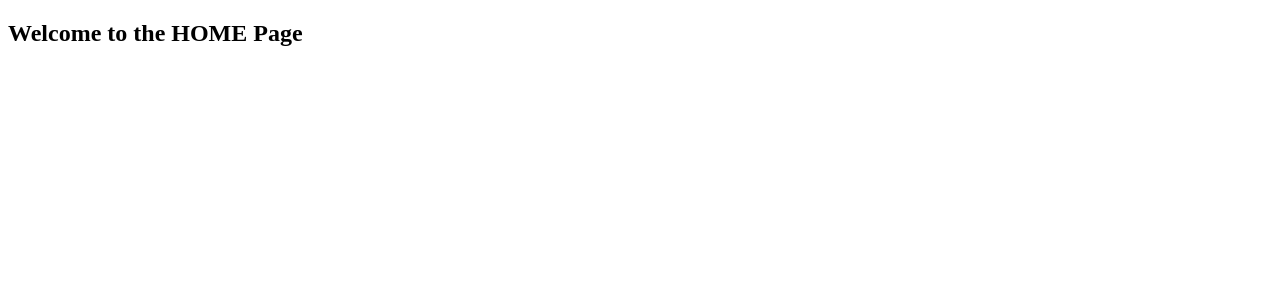
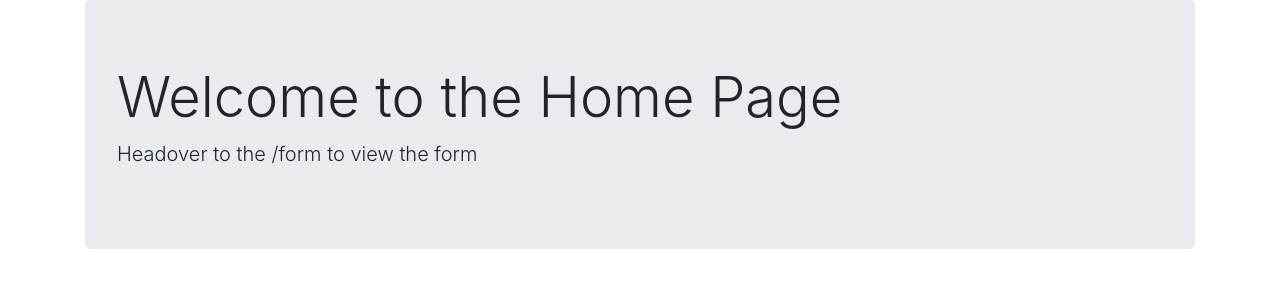
Before and after one commit to HeadHunTeR779/Django-Form-Project, a Django app: template templates/form_app/index.html in a window 1280 px wide. Shown: the top 300 px of the page. Run offline with Django 3.2, Linux system fonts and the light colour scheme; the template is opened without the code that fills it, so the values that code supplies are empty; some libraries are stand-ins or nearby versions.

Commit message:
Added Form and Hooked up to Webpage

```diff
--- a/form_app/forms.py
+++ b/form_app/forms.py
@@ -1,6 +1,6 @@
 from django import forms
 
 class MyFirstForm(forms.Form):
-    name = forms.Charfield()
+    name = forms.CharField()
     email = forms.EmailField()
     text = forms.CharField(widget=forms.Textarea)
--- a/form_proj/urls.py
+++ b/form_proj/urls.py
@@ -15,7 +15,10 @@ Including another URLconf
 """
 from django.conf.urls import url
 from django.contrib import admin
+from form_app import views
 
 urlpatterns = [
     url(r'^admin/', admin.site.urls),
+    url(r'^$',views.index, name="index"),
+    url(r'^form/', views.form_view, name="form_view"),
 ]
--- a/templates/form_app/index.html
+++ b/templates/form_app/index.html
@@ -5,11 +5,17 @@
   <meta charset="UTF-8">
   <meta name="viewport" content="device-width, initialscale=1.0">
   <meta http-equiv="X-UA-Compatible" content="ie=edge">
+  <link rel="stylesheet" href="https://maxcdn.bootstrapcdn.com/bootstrap/4.0.0/css/bootstrap.min.css" integrity="sha384-Gn5384xqQ1aoWXA+058RXPxPg6fy4IWvTNh0E263XmFcJlSAwiGgFAW/dAiS6JXm" crossorigin="anonymous">
   <title>HOME</title>
 </head>
 
 <body>
-  <h2>Welcome to the HOME Page</h2>
+  <div class="container">
+    <div class="jumbotron">
+      <h3 class="display-4">Welcome to the Home Page</h3>
+      <p class="lead">Headover to the /form to view the form</p>
+    </div>
+  </div>
 </body>
 
 </html>
```
Also changed, not shown: templates/form_app/form_app.html (+8 -0 lines), db.sqlite3 (added).
